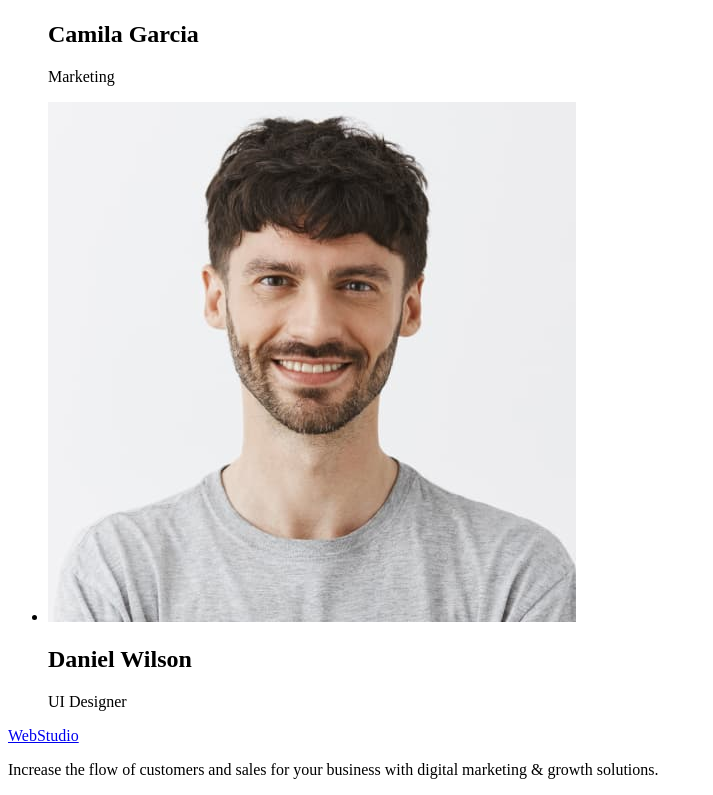
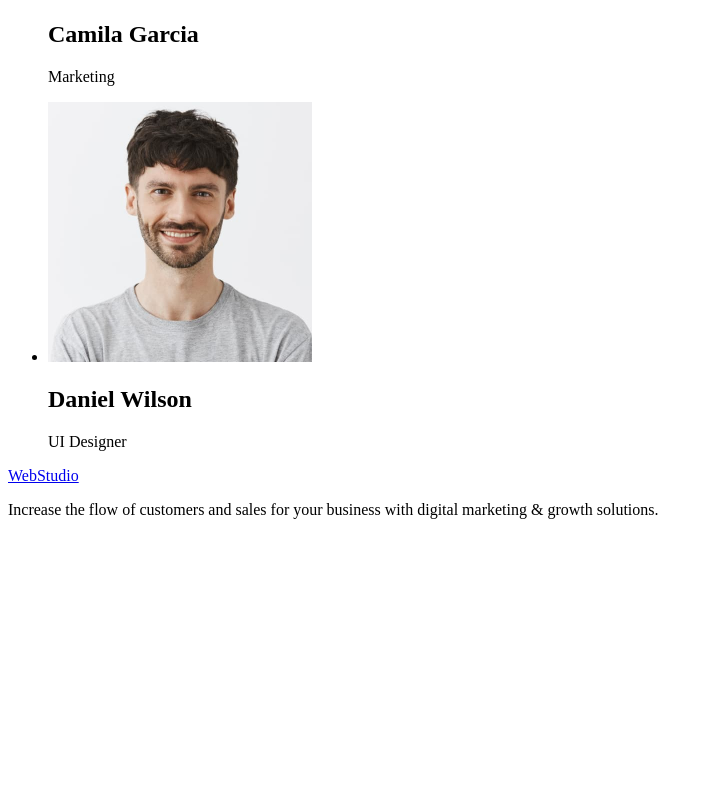
Before and after one commit to MykhailoRadionov/goit-markup-hw-01, a plain HTML site: page index.html in a window 1280 px wide. Shown: the part 1653-2448 px from the top of the page, without its empty margins (0-713 px from the left). After the commit the page ends 2188 px from the top, so only its background shows below. Drawn offline with Linux system fonts and the light colour scheme.

Commit message:
index.html

```diff
--- a/index.html
+++ b/index.html
@@ -97,8 +97,8 @@
             <img
               src="./images/team-card4.jpg"
               alt="avatar Daniel Wilson"
-              width=""
-              height=""
+              width="264"
+              height="260"
             />
             <h2>Daniel Wilson</h2>
             <p>UI Designer</p>
```
